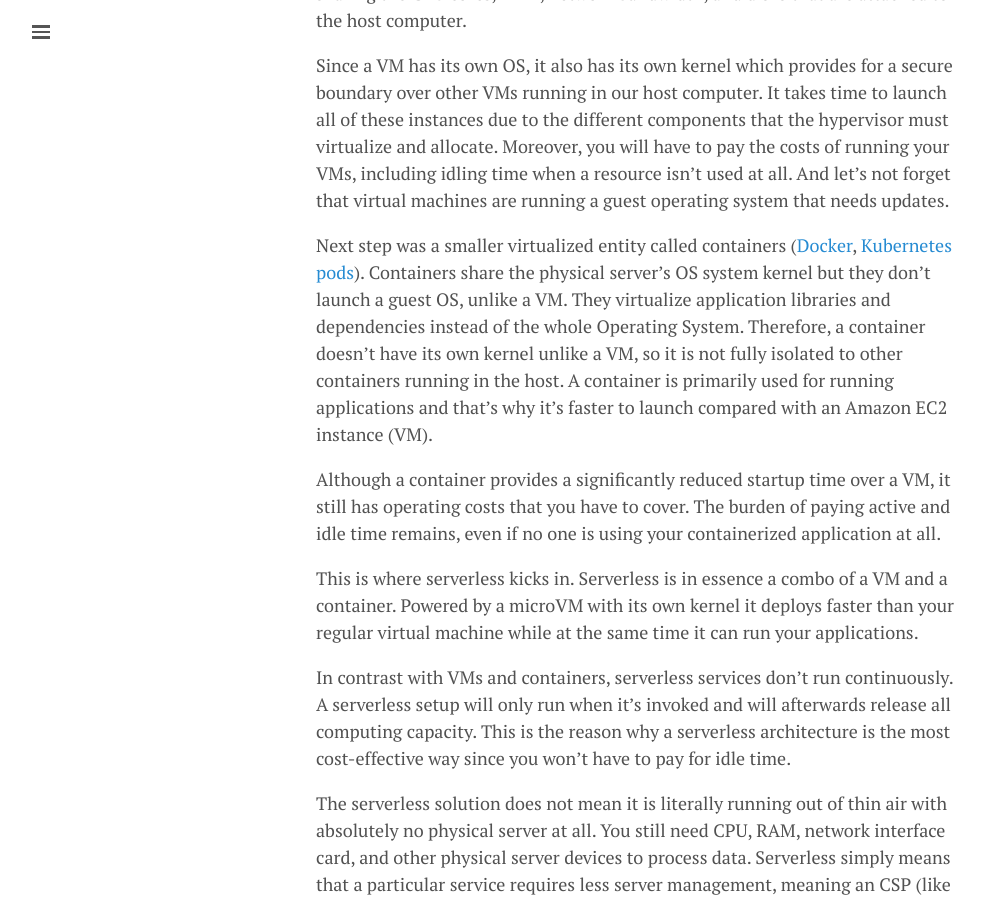
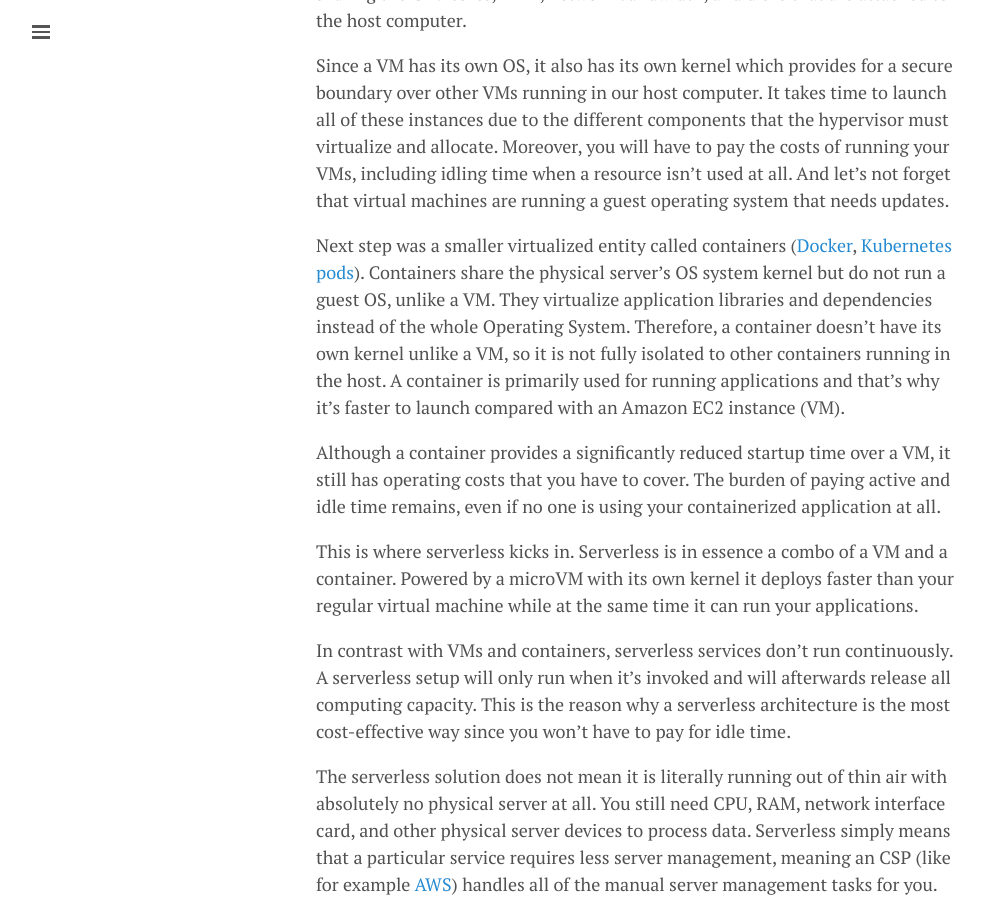
Before and after one commit to lgeurts/lgeurts.github.io, a Jekyll site: the page built from _posts/2022-03-29-what-is-serverless-computing.md, in a window 1280 px wide and 900 px high, scrolled down 643 px. Shown: the whole window, without its empty margins (0-985 px from the left). Built offline with Jekyll 4.4.1, drawn with Linux system fonts in a browser that asks for light colours; nearby versions of some CDN libraries; comment, search, counter and statistics services are not loaded.

Commit message:
Update 2022-03-29-what-is-serverless-computing.md

```diff
--- a/_posts/2022-03-29-what-is-serverless-computing.md
+++ b/_posts/2022-03-29-what-is-serverless-computing.md
@@ -17,7 +17,7 @@
 
 Since a VM has its own OS, it also has its own kernel which provides for a secure boundary over other VMs running in our host computer. It takes time to launch all of these instances due to the different components that the hypervisor must virtualize and allocate. Moreover, you will have to pay the costs of running your VMs, including idling time when a resource isn’t used at all. And let's not forget that virtual machines are running a guest operating system that needs updates.
 
-Next step was a smaller virtualized entity called containers ([Docker](https://aws.amazon.com/docker/), [Kubernetes pods](https://aws.amazon.com/kubernetes/)). Containers share the physical server’s OS system kernel but they don't launch a guest OS, unlike a VM. They virtualize application libraries and dependencies instead of the whole Operating System. Therefore, a container doesn’t have its own kernel unlike a VM, so it is not fully isolated to other containers running in the host. A container is primarily used for running applications and that's why it's faster to launch compared with an Amazon EC2 instance (VM).
+Next step was a smaller virtualized entity called containers ([Docker](https://aws.amazon.com/docker/), [Kubernetes pods](https://aws.amazon.com/kubernetes/)). Containers share the physical server’s OS system kernel but do not run a guest OS, unlike a VM. They virtualize application libraries and dependencies instead of the whole Operating System. Therefore, a container doesn’t have its own kernel unlike a VM, so it is not fully isolated to other containers running in the host. A container is primarily used for running applications and that's why it's faster to launch compared with an Amazon EC2 instance (VM).
 
 Although a container provides a significantly reduced startup time over a VM, it still has operating costs that you have to cover. The burden of paying active and idle time remains, even if no one is using your containerized application at all.
 
```
